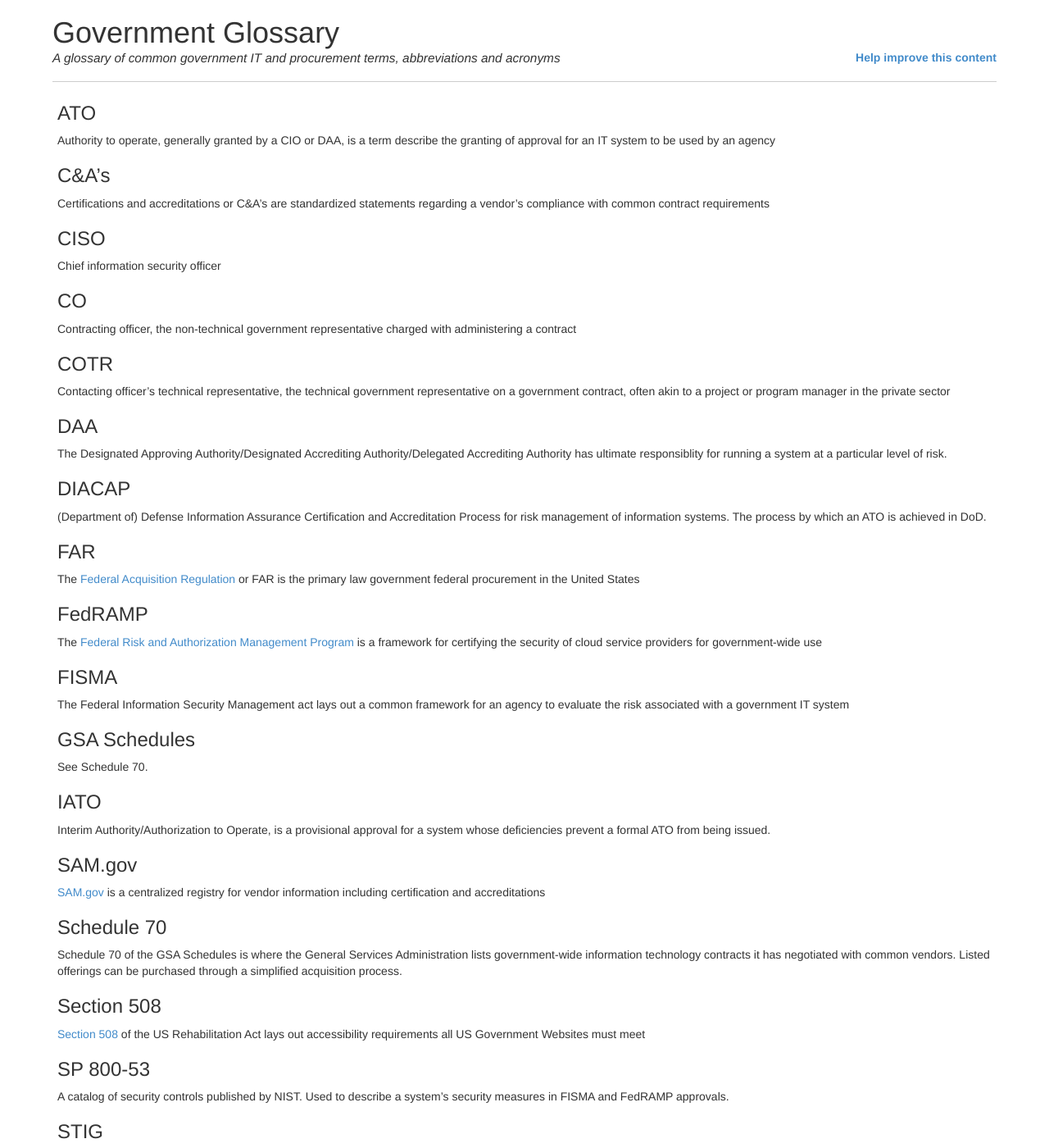
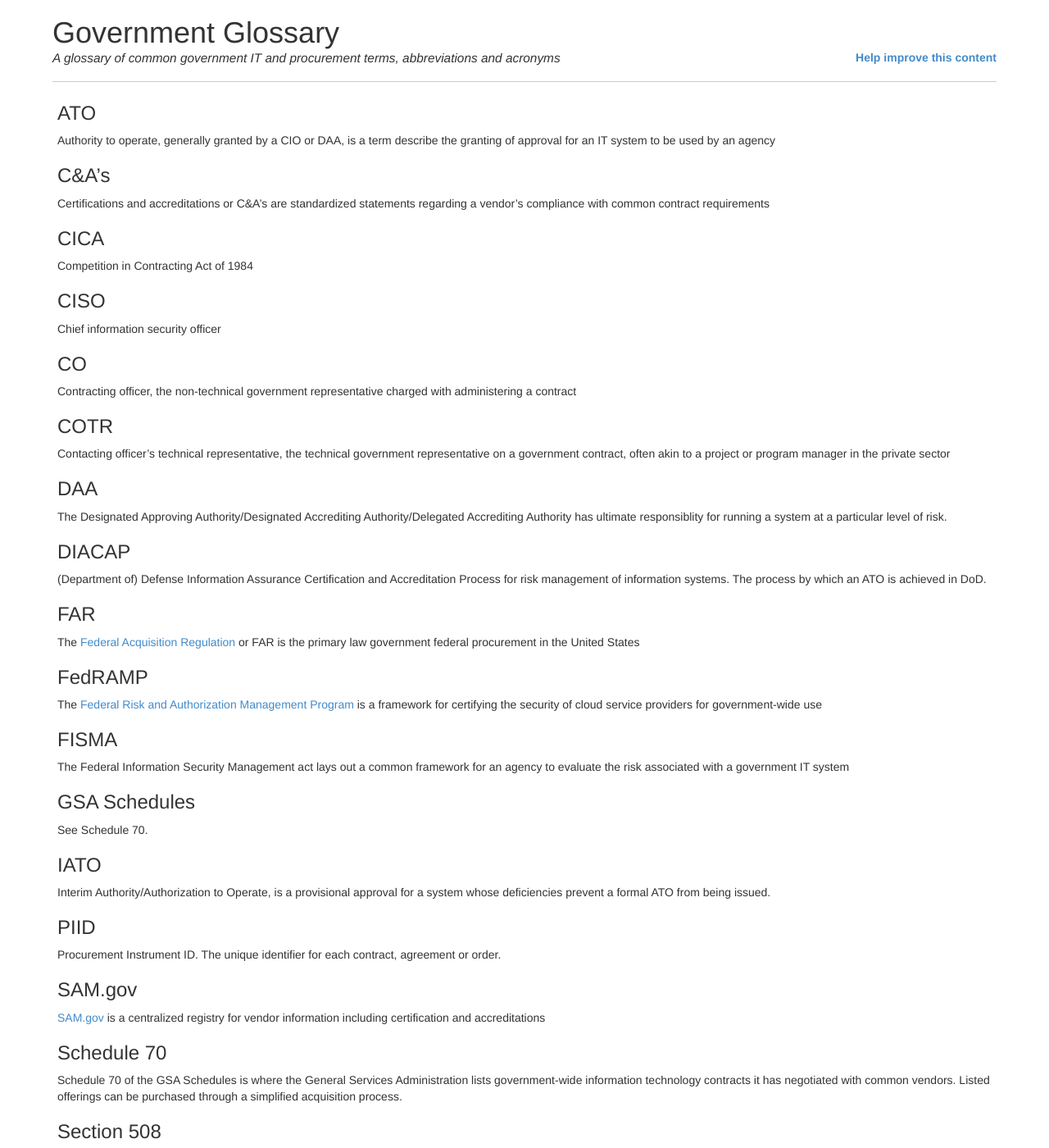
Before and after one commit to benbalter/government-glossary, a Jekyll site: the page built from index.md, in a window 1280 px wide and 1400 px high. Shown: the whole window at 82% size. Built offline with Jekyll 4.4.1, drawn with Linux system fonts in a browser that asks for light colours.

Commit message:
Update terms.yml

```diff
--- a/_data/terms.yml
+++ b/_data/terms.yml
@@ -3,6 +3,8 @@
 ATO: Authority to operate, generally granted by a CIO or DAA, is a term describe the granting of approval for an IT system to be used by an agency
 
 C&A's: Certifications and accreditations or C&A's are standardized statements regarding a vendor's compliance with common contract requirements
+
+CICA: Competition in Contracting Act of 1984
 
 CISO: Chief information security officer
 
@@ -24,6 +26,8 @@ GSA Schedules: See Schedule 70.
 
 IATO: Interim Authority/Authorization to Operate, is a provisional approval for a system whose deficiencies prevent a formal ATO from being issued.
 
+PIID: Procurement Instrument ID. The unique identifier for each contract, agreement or order.
+
 SAM.gov: "[SAM.gov](https://sam.gov) is a centralized registry for vendor information including certification and accreditations"
 
 Schedule 70: Schedule 70 of the GSA Schedules is where the General Services Administration lists government-wide information technology contracts it has negotiated with common vendors. Listed offerings can be purchased through a simplified acquisition process.
```
